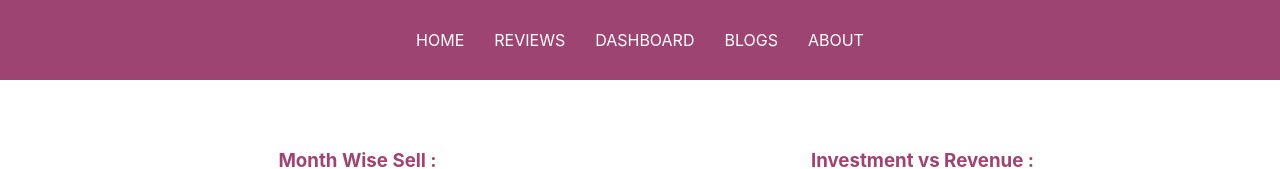
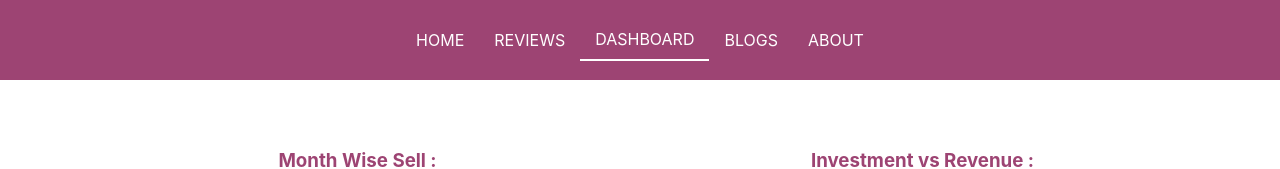
Before and after one commit to Zakaria6789/Product-Analysis-Website, a React (Create React App) app: page /dashboard in a window 1280 px wide. Shown: the top 169 px of the page. Built offline with nearby package versions, Linux system fonts and the light colour scheme; the HTML template or start-up script is replaced by a standard one.

Commit message:
add custom active link

```diff
--- /dev/null
+++ b/src/components/CustomLink/CustomLink.js
@@ -0,0 +1,21 @@
+import React from 'react';
+import { Link, useMatch, useResolvedPath } from "react-router-dom";
+
+function CustomLink({ children, to, ...props }) {
+    let resolved = useResolvedPath(to);
+    let match = useMatch({ path: resolved.pathname, end: true });
+
+    return (
+        <div>
+            <Link
+                style={{ borderBottom: match ? "2px solid white" : "none" }}
+                to={to}
+                {...props}
+            >
+                {children}
+            </Link>
+        </div>
+    );
+}
+
+export default CustomLink;
--- a/src/components/Header/Header.js
+++ b/src/components/Header/Header.js
@@ -1,15 +1,15 @@
 import React from 'react';
-import { Link } from 'react-router-dom';
+import CustomLink from '../CustomLink/CustomLink';
 import './Header.css';
 
 const Header = () => {
     return (
         <div className="nav">
-            <Link to='/home'>HOME</Link>
-            <Link to='/reviews'>REVIEWS</Link>
-            <Link to='/dashboard'>DASHBOARD</Link>
-            <Link to='/blogs'>BLOGS</Link>
-            <Link to='/about'>ABOUT</Link>
+            <CustomLink to='/home'>HOME</CustomLink>
+            <CustomLink to='/reviews'>REVIEWS</CustomLink>
+            <CustomLink to='/dashboard'>DASHBOARD</CustomLink>
+            <CustomLink to='/blogs'>BLOGS</CustomLink>
+            <CustomLink to='/about'>ABOUT</CustomLink>
         </div>
     );
 };
```
Also changed, not shown: 1 other file (tests, documents, lock files or other folders).
